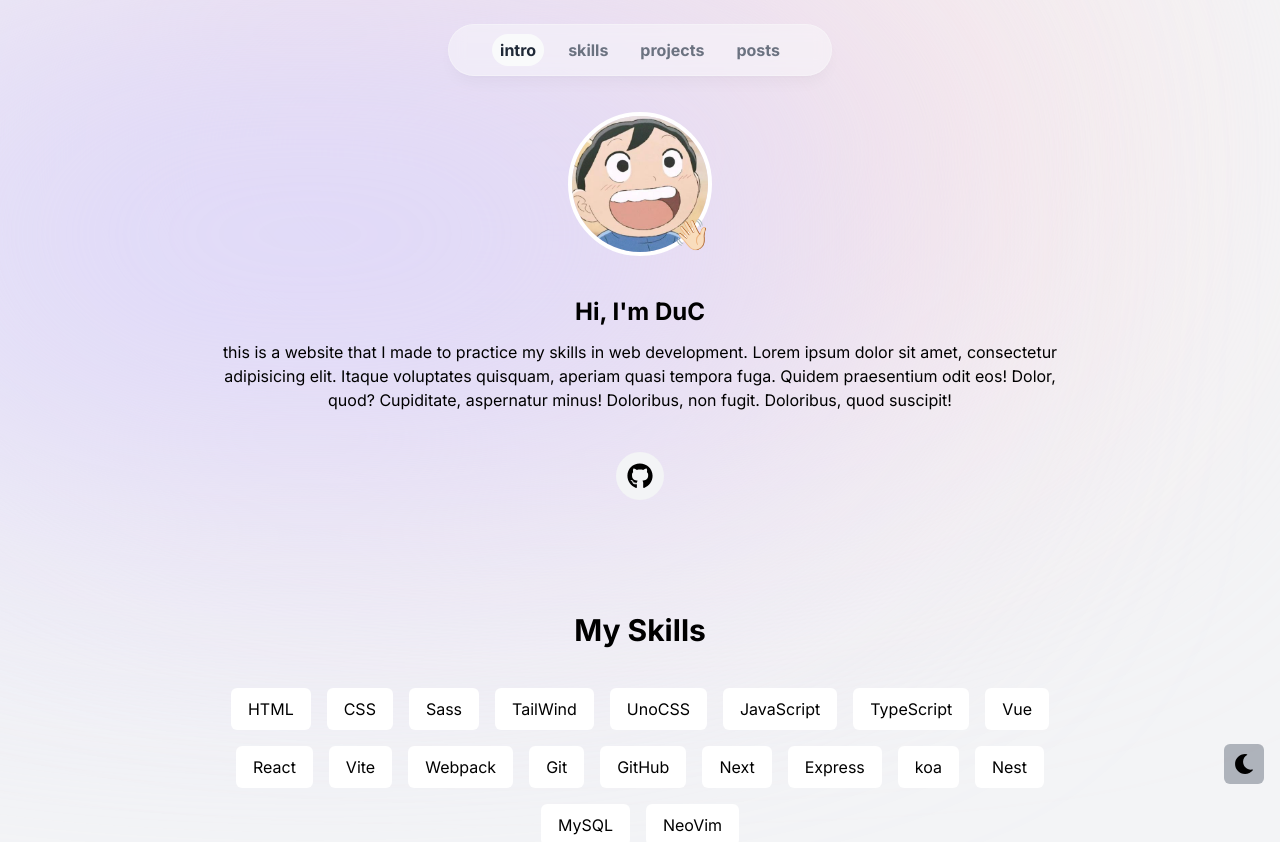
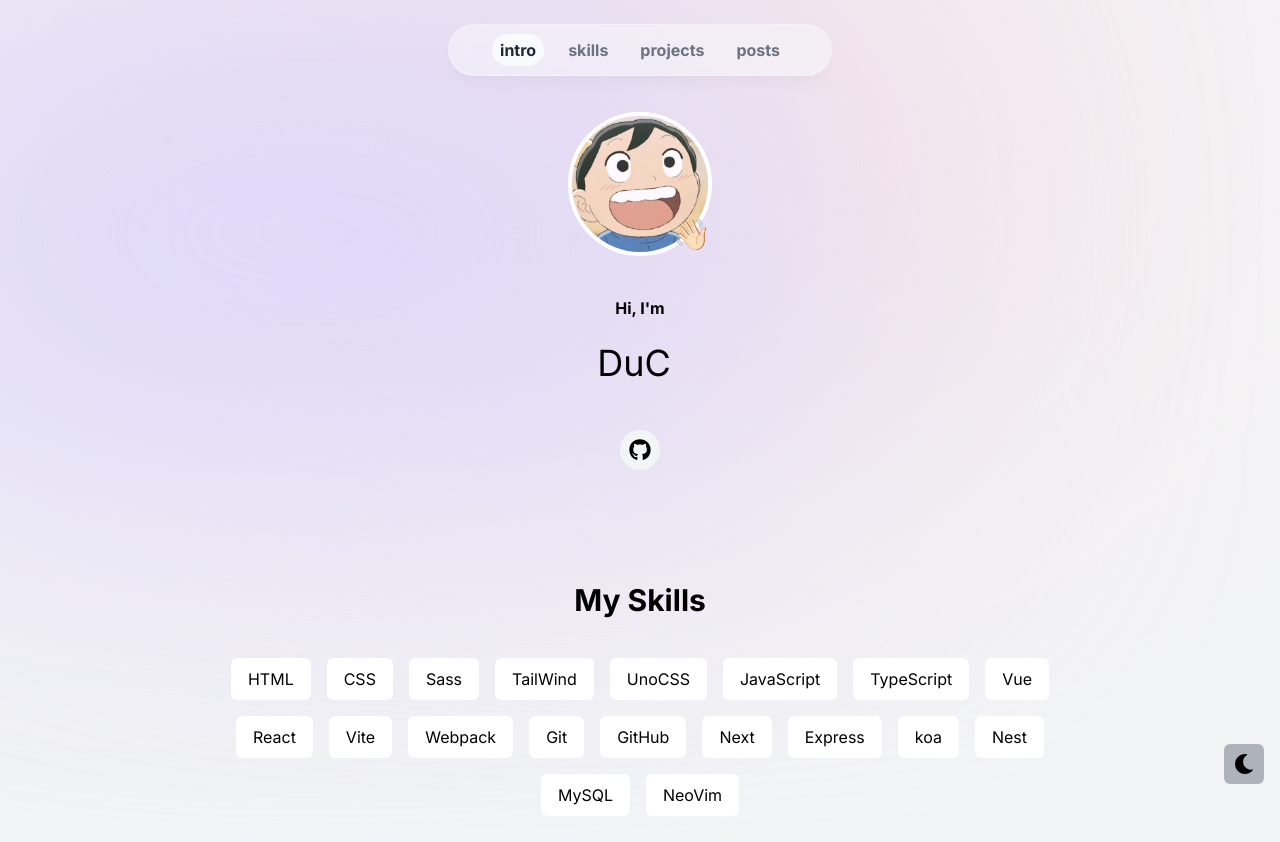
Before and after one commit to imddc/imddc-next-blog, a Next.js app: page / in a window 1280 px wide. Shown: the top 842 px of the page. Built offline with nearby package versions, Linux system fonts and the light colour scheme.

Commit message:
feat(intro): intro

```diff
--- a/components/homepage/intro.tsx
+++ b/components/homepage/intro.tsx
@@ -5,13 +5,14 @@
 import Link from 'next/link'
 import React, { useRef } from 'react'
 import { FaGithub } from 'react-icons/fa'
+import { TypeAnimation } from 'react-type-animation'
 import { useSetHeaderInView } from '~/hooks/useSetHeaderInView'
 import { introAvatarHover, popUp } from '~/lib/animate'
 
 const socialLinks = [
   {
     href: 'https://github.com/imddc',
-    icon: <FaGithub size={26} />
+    icon: <FaGithub size={22} />
   }
 ]
 
@@ -24,20 +25,20 @@
       id="intro"
       ref={ref}
       {...popUp}
-      className="max-w-[56rem] mx-auto mb-28 text-center pt-28 px-4 scroll-mt-28"
+      className="mx-auto mb-28 max-w-4xl scroll-mt-28 px-4 pt-28 text-center"
     >
-      <header className="flex-center mb-10 w-fit mx-auto relative ">
+      <header className="flex-center relative mx-auto mb-10 w-fit ">
         <Image
           height={200}
           width={200}
           src="/avatar.png"
           alt="imddc"
           priority
-          className="border-4 border-white rounded-full size-24 sm:size-36"
+          className="size-24 rounded-full border-4 border-white sm:size-36"
         />
 
         <motion.div
-          className="absolute bottom-0 right-0 size-10 rounded-full text-3xl cursor-pointer select-none"
+          className="absolute bottom-0 right-0 size-10 cursor-pointer select-none rounded-full text-3xl"
           {...introAvatarHover}
         >
           👋🏻
@@ -45,21 +46,20 @@
       </header>
 
       <section className="mb-10">
-        <h1 className="text-2xl font-bold mb-3">Hi, I&apos;m DuC</h1>
-        <p>
-          this is a website that I made to practice my skills in web
-          development. Lorem ipsum dolor sit amet, consectetur adipisicing elit.
-          Itaque voluptates quisquam, aperiam quasi tempora fuga. Quidem
-          praesentium odit eos! Dolor, quod? Cupiditate, aspernatur minus!
-          Doloribus, non fugit. Doloribus, quod suscipit!
-        </p>
+        <p className="mb-4 font-bold">Hi, I&apos;m</p>
+        <TypeAnimation
+          sequence={['DuC', 2000, 'Frontend Developer', 1000]}
+          speed={50}
+          repeat={Infinity}
+          style={{ fontSize: '2.25rem' }}
+        />
       </section>
 
       <section className="flex-center gap-4">
         {socialLinks.map((link) => (
           <Link
             key={link.href}
-            className="size-12 flex-center bg-gray-100 rounded-full"
+            className="flex-center size-10 rounded-full bg-gray-100 dark:bg-gray-900/70"
             href={link.href}
             target="_blank"
           >
--- a/package.json
+++ b/package.json
@@ -33,6 +33,7 @@
     "eslint-plugin-tailwindcss": "^3.15.1",
     "postcss": "^8",
     "prettier": "^3.2.5",
+    "react-type-animation": "^3.2.0",
     "tailwindcss": "^3.4.1",
     "typescript": "^5"
   }
```
Also changed, not shown: 1 other file (tests, documents, lock files or other folders).
